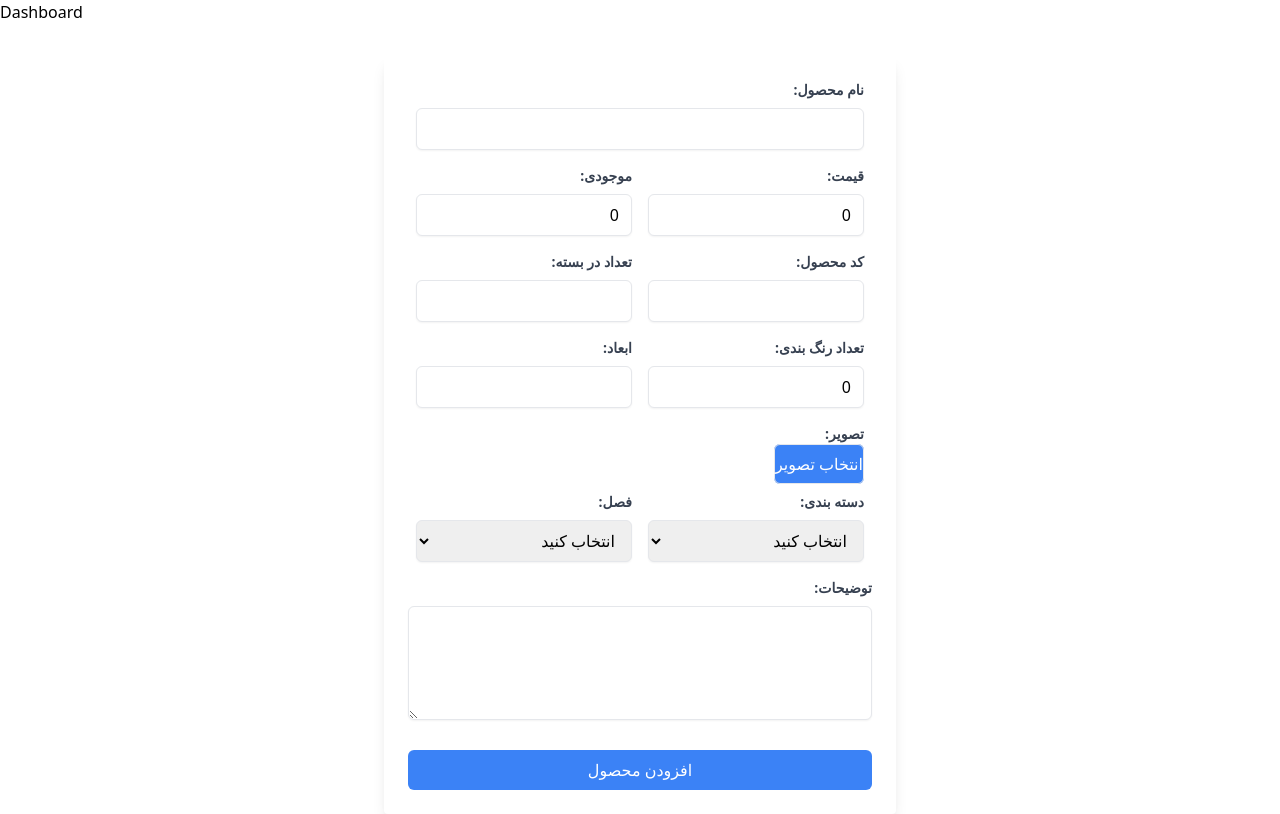
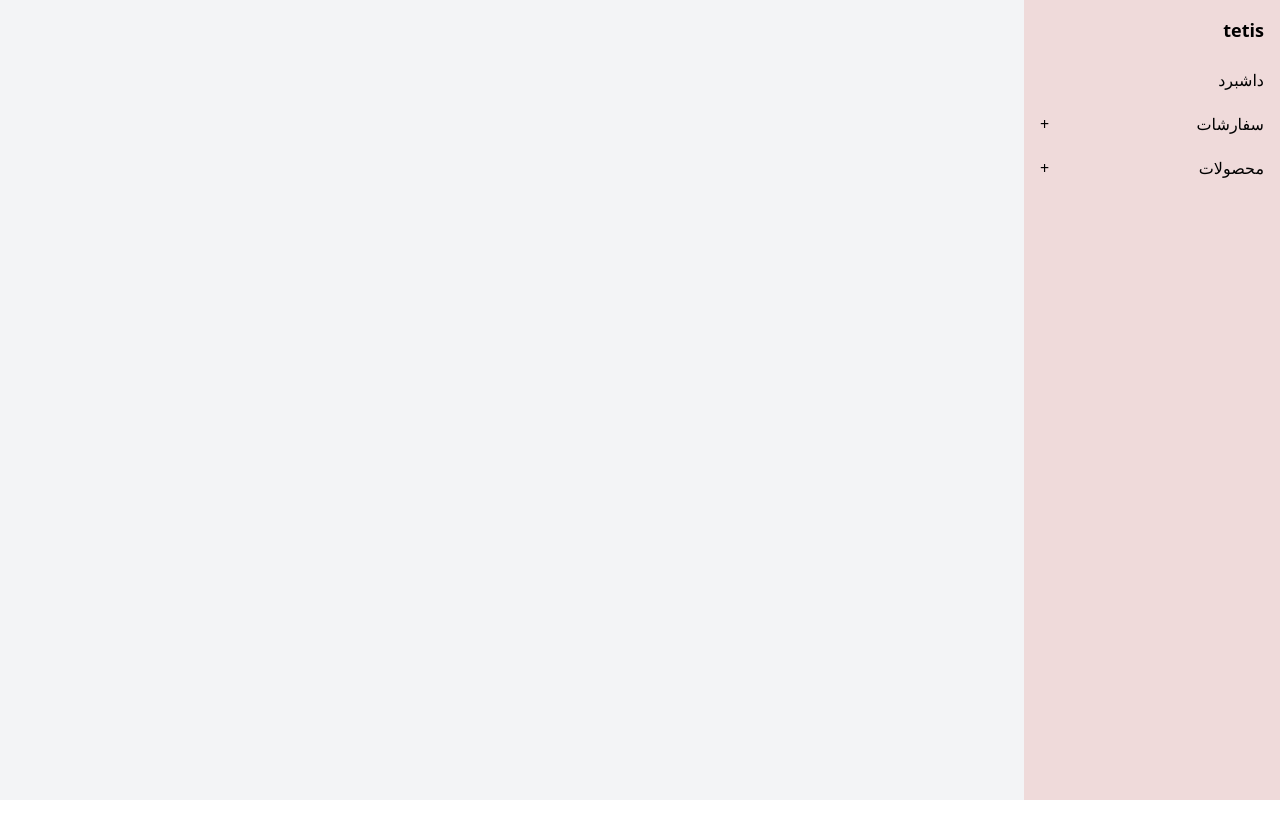
Before and after one commit to pedram-vosooghinia/New-folder--6-, a Next.js app: page /dashboard in a window 1280 px wide. Built offline with nearby package versions, Linux system fonts and the light colour scheme.

Commit message:
add sidbar

```diff
--- /dev/null
+++ b/components/dashboard/Sidebar.js
@@ -0,0 +1,103 @@
+// components/Sidebar.js
+
+import Link from "next/link";
+import { useState } from "react";
+import {ChevronLeft , Bars3} from "@heroicons/react"
+const Sidebar = () => {
+  const items = [
+    {
+      id: 1,
+      label: "داشبرد",
+      link: "/dashboard",
+      submenu: null,
+    },
+    {
+      id: 2,
+      label: "سفارشات",
+      link: "#",
+      submenu: [
+        { id: 21, label: "سفارشات در حال بررسی", link: "/orders/pending" },
+        { id: 22, label: "سفارشات تکمیل شده", link: "/orders/completed" },
+      ],
+    },
+    {
+      id: 3,
+      label: "محصولات",
+      link: "#",
+      submenu: [
+        { id: 31, label: "تمامی محصولات", link: "/products/all" },
+        { id: 32, label: "اضافه کردن محصول", link: "/dashboard/products/add" },
+      ],
+    },
+  ];
+  const [open, setOpen] = useState(false);
+
+  const toggleSidebar = () => {
+    setOpen(!open);
+  };
+
+  return (
+    <div
+      className={`rtl bg-pedram-4  w-64 h-screen ${
+        open ? "" : "hidden"
+      } md:block md:w-16 lg:w-64`}
+    >
+      <div className="flex items-center justify-between p-4">
+        <button onClick={toggleSidebar} className="md:hidden">
+          {open ? (
+             <ChevronLeft />
+
+          ) : (
+
+            <p></p>
+          )}
+        </button>
+        <Link href="/">
+          <a className="text-lg font-bold flex items-center space-x-2">tetis</a>
+        </Link>
+      </div>
+
+      <nav>
+        <ul className="space-y-1">
+          {items.map((item) => (
+            <SidebarItem key={item.id} item={item} />
+          ))}
+        </ul>
+      </nav>
+    </div>
+  );
+};
+
+const SidebarItem = ({ item }) => {
+  const [openSubMenu, setOpenSubMenu] = useState(false);
+
+  const toggleSubMenu = () => {
+    setOpenSubMenu(!openSubMenu);
+  };
+
+  return (
+    <li>
+      <div
+        className="flex items-center justify-between px-4 py-2 cursor-pointer"
+        onClick={item.submenu ? toggleSubMenu : null}
+      >
+        <span>{item.label}</span>
+        {item.submenu && <div>{openSubMenu ? "-" : "+"}</div>}
+      </div>
+
+      {item.submenu && openSubMenu && (
+        <ul className="pl-8">
+          {item.submenu.map((subItem) => (
+            <li key={subItem.id}>
+              <Link href={subItem.link}>
+                <a className="block px-4 py-2">{subItem.label}</a>
+              </Link>
+            </li>
+          ))}
+        </ul>
+      )}
+    </li>
+  );
+};
+
+export default Sidebar;
--- a/pages/dashboard/index.js
+++ b/pages/dashboard/index.js
@@ -1,11 +1,13 @@
 import React from "react";
-import AddProductForm from "../../components/dashboard/AddProductForm";
+import Sidebar from "../../components/dashboard/Sidebar";
 
 const Dashboard = () => {
   return (
     <>
-      <h1>Dashboard</h1>
-      <AddProductForm />
+      <div className="flex rtl bg-gray-100  ">
+
+      <Sidebar />
+      </div>
     </>
   );
 };
--- /dev/null
+++ b/pages/dashboard/products/add.js
@@ -0,0 +1,11 @@
+import AddProductForm from "../../../components/dashboard/AddProductForm";
+import Sidebar from "../../../components/dashboard/Sidebar";
+const AddProduct = () => {
+  return (
+    <div className="flex rtl">
+      <Sidebar />
+      <AddProductForm />
+    </div>
+  );
+};
+export default AddProduct;
```
